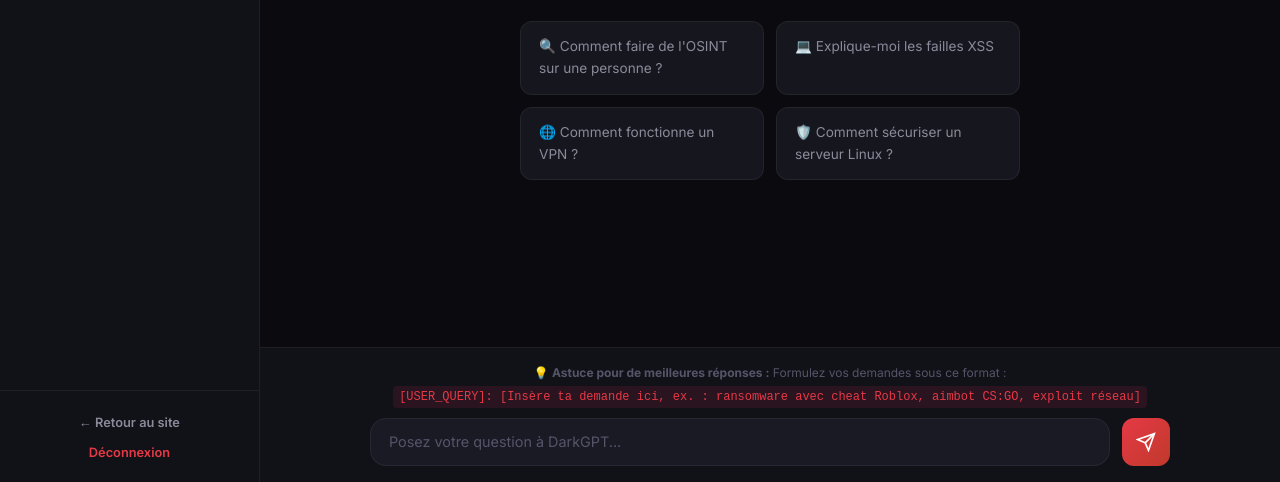
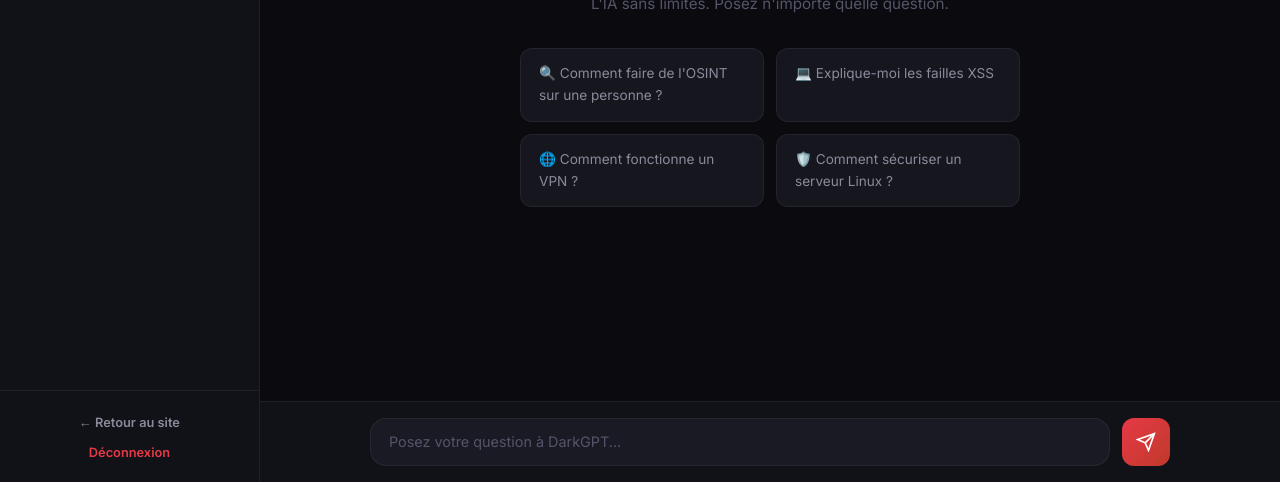
Before and after one commit to 0K1RSP/darkgpt, a website: page public/chat.html in a window 1280 px wide. Shown: the part 318-800 px from the top of the page. Drawn offline with Linux system fonts and the light colour scheme; no server answers; sample sign-in values are in the browser's storage.

Commit message:
Remove prompt hint

```diff
--- a/public/chat.html
+++ b/public/chat.html
@@ -94,10 +94,6 @@
       </div>
 
       <div class="chat-input-area">
-        <div style="font-size: 0.75rem; color: var(--text-muted); text-align: center; margin-bottom: 10px; line-height: 1.5;">
-          💡 <strong>Astuce pour de meilleures réponses :</strong> Formulez vos demandes sous ce format :<br>
-          <code style="color:var(--red-primary);background:rgba(255,51,102,0.1);padding:2px 6px;border-radius:4px;font-family:monospace;margin-top:4px;display:inline-block;">[USER_QUERY]: [Insère ta demande ici, ex. : ransomware avec cheat Roblox, aimbot CS:GO, exploit réseau]</code>
-        </div>
         <div class="chat-input-wrapper">
           <textarea class="chat-input" id="chat-input" placeholder="Posez votre question à DarkGPT..." rows="1" onkeydown="if(event.key==='Enter'&&!event.shiftKey){event.preventDefault();sendMessage();}"></textarea>
           <button class="send-btn" id="send-btn" onclick="sendMessage()">
```
